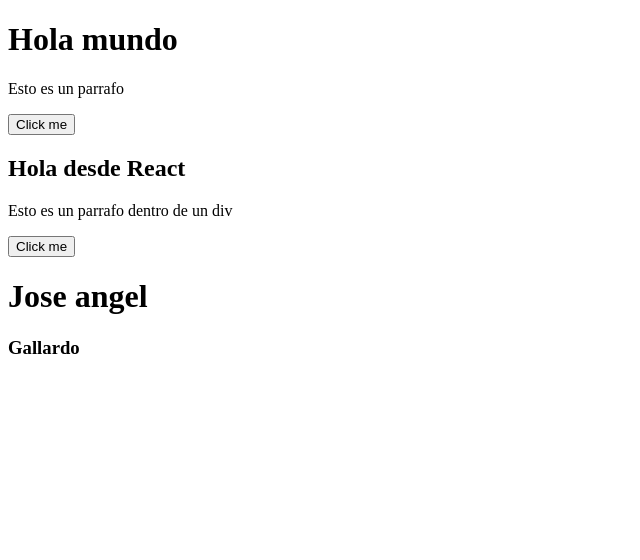
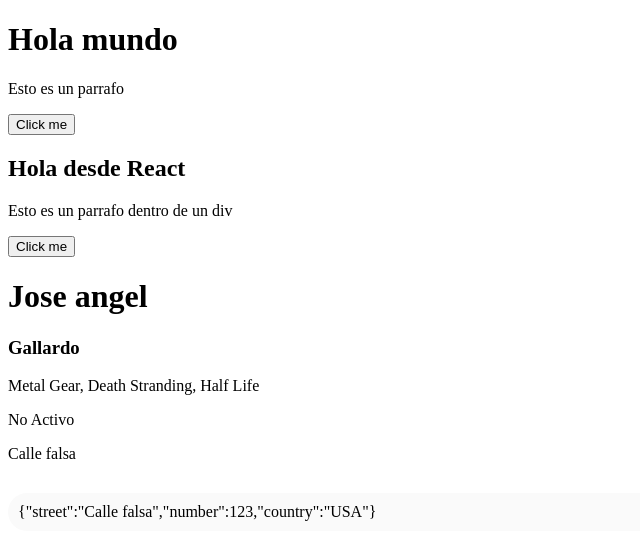
Before and after one commit to jose-angell/react-02-first-steps, a React (Vite) app: page / in a window 1280 px wide. Shown: the top 560 px of the page, without its empty margins (0-640 px from the left). Built offline with nearby package versions, Linux system fonts and the light colour scheme.

Commit message:
feat: impresion de variables y estilos css

```diff
--- a/src/MyAwesomeApp.tsx
+++ b/src/MyAwesomeApp.tsx
@@ -1,8 +1,32 @@
+import type { CSSProperties } from "react";
+
+const firstName = 'Jose angel';
+const lastName = 'Gallardo';
+const favoriteGames = ['Metal Gear', 'Death Stranding', 'Half Life'];
+const isActive = false;
+const address ={
+    street: 'Calle falsa',
+    number: 123,
+    country: 'USA'
+}
+const myStyles: CSSProperties = {
+
+    backgroundColor: '#fafafa',
+    borderRadius: 20,
+    padding: 10,
+    marginTop: 30
+}
 export function MyAwesomeApp(){
+
     return (
         <>
-            <h1>Jose angel</h1>
-            <h3>Gallardo</h3>
+            <h1>{firstName}</h1>
+            <h3>{lastName}</h3>
+            <p>{favoriteGames.join(', ')}</p>
+            <p>{isActive ? 'Activo' : 'No Activo'}</p>
+            <p>{address.street}</p>
+            <p style={myStyles}
+            >{JSON.stringify(address)}</p>
         </>
     )
 }
```
